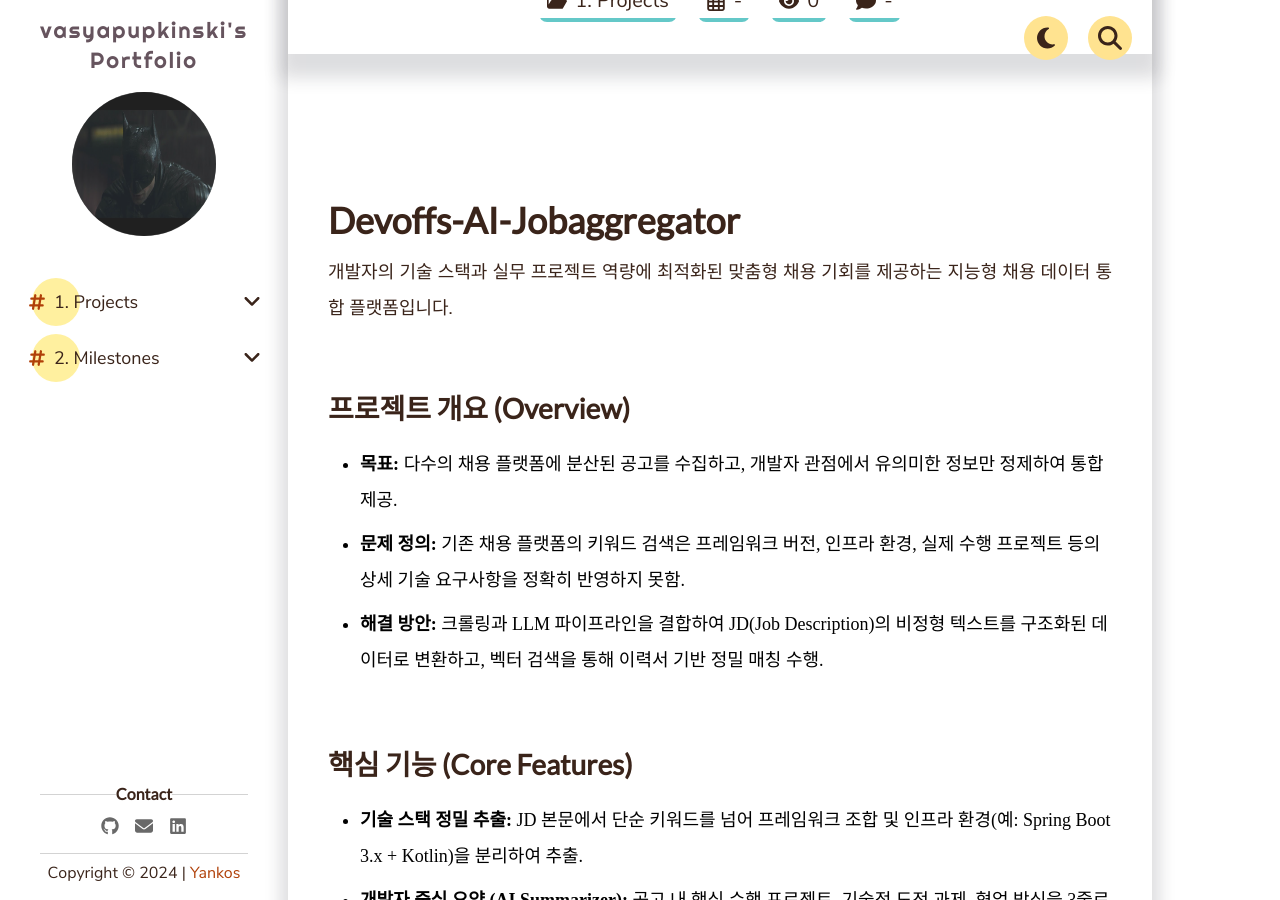
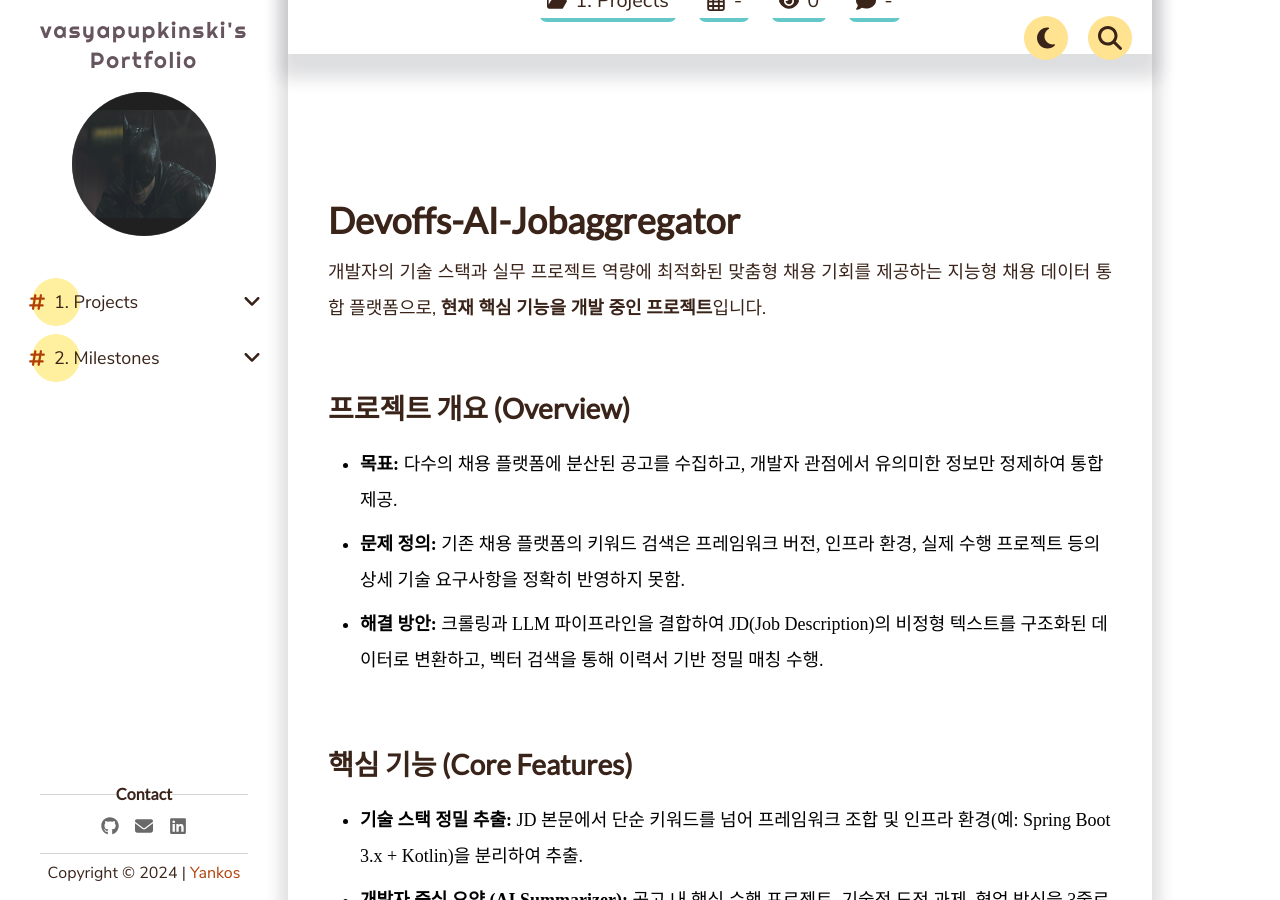
Before and after one commit to vasyapupkinski/vasyapupkinski.github.io, a Jekyll site: the page built from _pages/1. Projects/Personal Projects/devoffs-ai-jobaggregator.md, in a window 1280 px wide and 900 px high, scrolled down 341 px. Built offline with Jekyll 4.4.1, drawn with Linux system fonts in a browser that asks for light colours; comment, search, counter and statistics services are not loaded.

Commit message:
개인 프로젝트별 진행 상태 및 설명 업데이트

```diff
--- a/_pages/1. Projects/Personal Projects/devoffs-ai-jobaggregator.md
+++ b/_pages/1. Projects/Personal Projects/devoffs-ai-jobaggregator.md
@@ -2,12 +2,13 @@
 layout: page
 title: "Devoffs-AI-Jobaggregator"
 category: "1. Projects / Personal Projects"
+status: "In Progress"
 order: 1
 ---
 
 # Devoffs-AI-Jobaggregator
 
-개발자의 기술 스택과 실무 프로젝트 역량에 최적화된 맞춤형 채용 기회를 제공하는 지능형 채용 데이터 통합 플랫폼입니다.
+개발자의 기술 스택과 실무 프로젝트 역량에 최적화된 맞춤형 채용 기회를 제공하는 지능형 채용 데이터 통합 플랫폼으로, **현재 핵심 기능을 개발 중인 프로젝트**입니다.
 
 ## 프로젝트 개요 (Overview)
 - **목표:** 다수의 채용 플랫폼에 분산된 공고를 수집하고, 개발자 관점에서 유의미한 정보만 정제하여 통합 제공.
```
Also changed, not shown: _pages/1. Projects/Personal Projects/clairvoyance-ai-monitor.md (+2 -1 lines), _pages/1. Projects/Personal Projects/viralinsight-ai-viralprediction.md (+2 -1 lines), _pages/1. Projects/index.md (+1 -1 lines).
